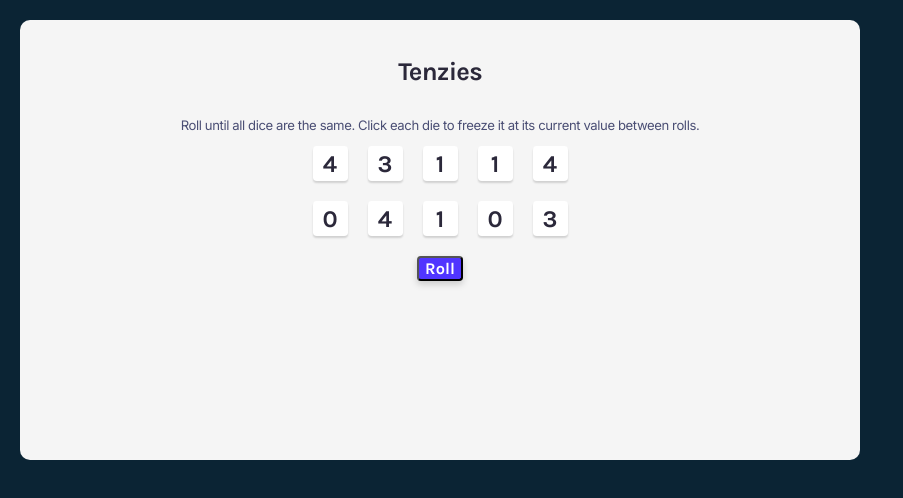
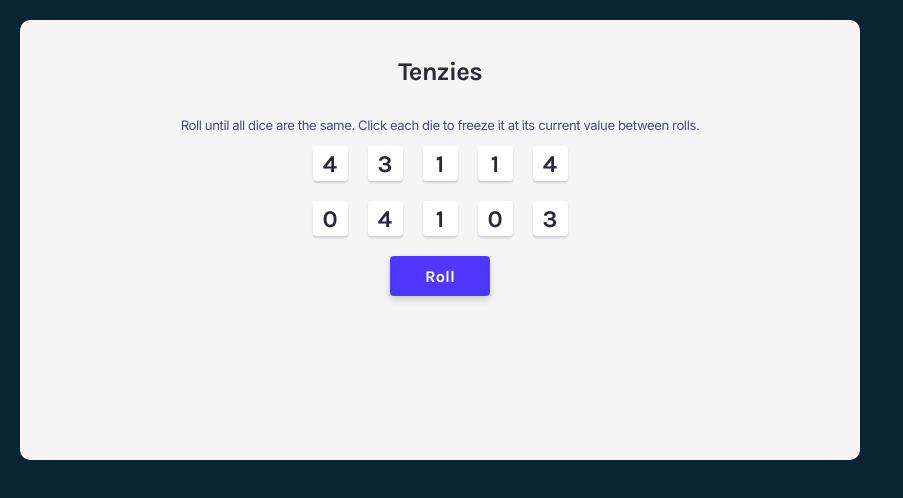
Before and after one commit to RandyPol/tenzies-app, a React (Create React App) app: page / in a window 1280 px wide. Shown: the top 498 px of the page, without its empty margins (0-903 px from the left). Built offline with nearby package versions, Linux system fonts and the light colour scheme.

Commit message:
Update the array of numbers in state to be an array of objects.

```diff
--- a/src/App.css
+++ b/src/App.css
@@ -66,6 +66,13 @@
   margin-top: 20px;
   background: #5035ff;
   box-shadow: 0px 3.2px 7.68px rgba(0, 0, 0, 0.18);
-  border-radius: 3.81277px;
+  border-radius: 4px;
   cursor: pointer;
+  height: 40px;
+  width: 100px;
+  border: none;
 }
+
+.container--button:active {
+  box-shadow: inset 5px 5px 10px -3px rgba(0, 0, 0, 0.7);
+}
--- a/src/App.js
+++ b/src/App.js
@@ -7,14 +7,19 @@ function App() {
 
   function allNewDice() {
     const listOfDice = [...Array(10).keys()].map((id) => {
-      return Math.floor(Math.random() * 7)
+      const num = Math.floor(Math.random() * 7)
+      return {
+        id,
+        value: num,
+        isHeld: false,
+      }
     })
     return listOfDice
   }
   const reRoll = () => setDiceList(allNewDice())
 
-  const diceGroup = diceList.map((item, index) => (
-    <Dice key={index} num={item} />
+  const diceGroup = diceList.map((dice) => (
+    <Dice key={dice.id} num={dice.value} />
   ))
 
   return (
```
